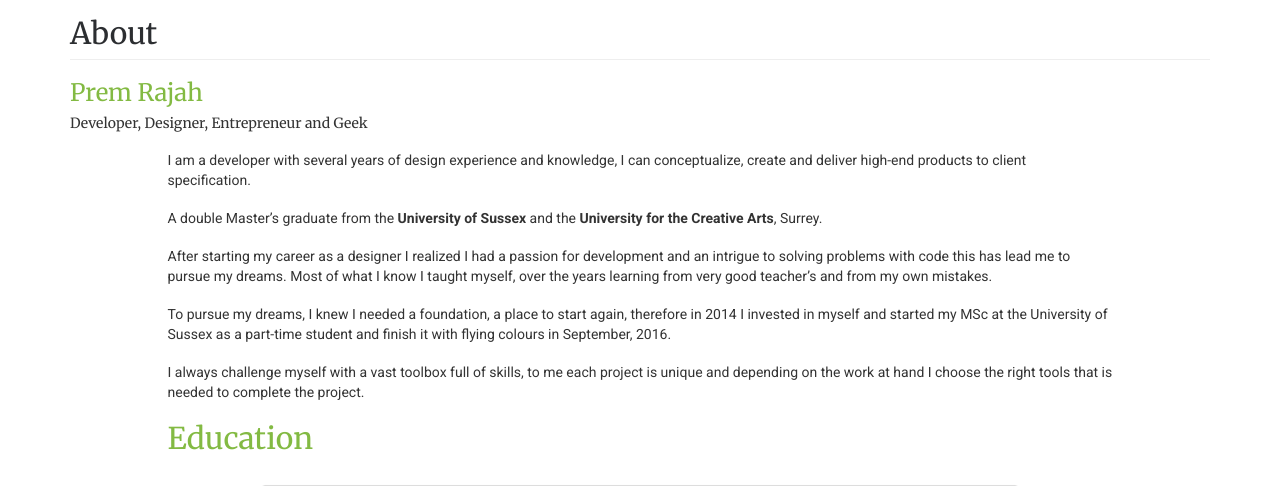
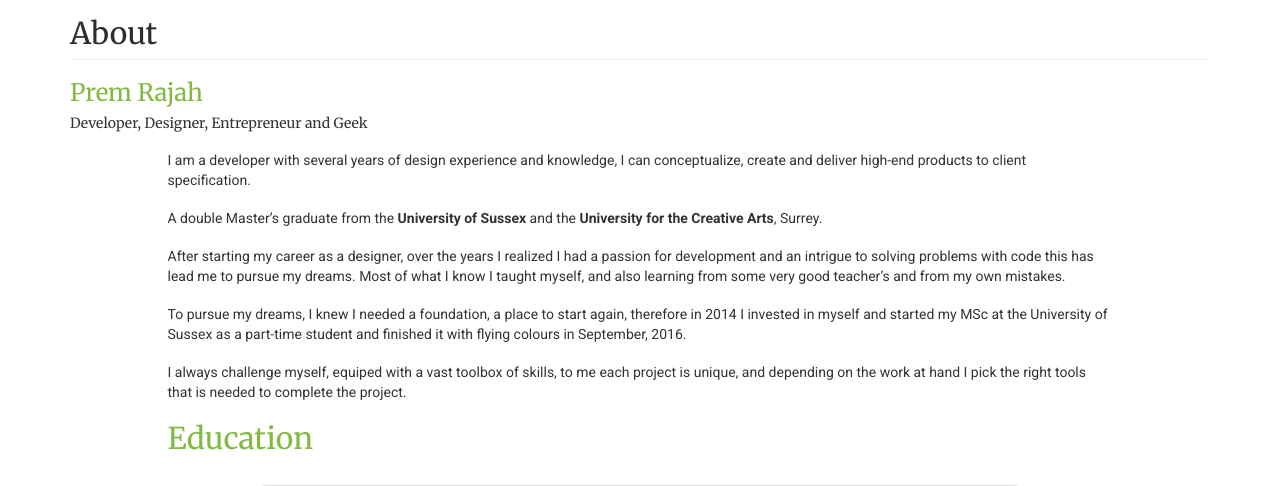
Before and after one commit to premrajah/pr2016, a PHP site: page / in a window 1280 px wide. Shown: the part 767-1253 px from the top of the page. Run offline with PHP 8.4, Linux system fonts and the light colour scheme; some libraries are stand-ins or nearby versions.

Commit message:
updated about and port

```diff
--- a/about.php
+++ b/about.php
@@ -19,15 +19,15 @@
             </p>
 
             <p class="about-text">
-                After starting my career as a designer I realized I had a passion for development and an intrigue to solving problems with code this has lead me to pursue my dreams. Most of what I know I taught myself, over the years learning from very good teacher’s and from my own mistakes.
+                After starting my career as a designer, over the years I realized I had a passion for development and an intrigue to solving problems with code this has lead me to pursue my dreams. Most of what I know I taught myself, and also learning from some very good teacher’s and from my own mistakes.
             </p>
 
             <p class="about-text">
-                To pursue my dreams, I knew I needed a foundation, a place to start again, therefore in 2014 I invested in myself and started my MSc at the University of Sussex as a part-time student and finish it with flying colours in September, 2016.
+                To pursue my dreams, I knew I needed a foundation, a place to start again, therefore in 2014 I invested in myself and started my MSc at the University of Sussex as a part-time student and finished it with flying colours in September, 2016.
             </p>
 
             <p class="about-text">
-                I always challenge myself with a vast toolbox full of skills, to me each project is unique and depending on the work at hand I choose the right tools that is needed to complete the project.
+                I always challenge myself, equiped with a vast toolbox of skills, to me each project is unique, and depending on the work at hand I pick the right tools that is needed to complete the project.
             </p>
 
             <!-- education  -->
--- a/port.php
+++ b/port.php
@@ -18,6 +18,20 @@
             <div class="row">
                 <div class="col-md-10 col-md-offset-1">
 
+                    <div class="row">
+                        <div class="col-sm-4">
+                          <img src="https://mave.me/img/projects/full_placeholder.png" alt="" class="img-responsive">
+                        </div>
+
+                        <div class="col-sm-4">
+                          <img src="" alt="" class="img-responsive">
+                        </div>
+
+                        <div class="col-sm-4">
+                          <img src="" alt="" class="img-responsive">
+                        </div>
+                      </div>
+
                 </div>
             </div>
 
```
